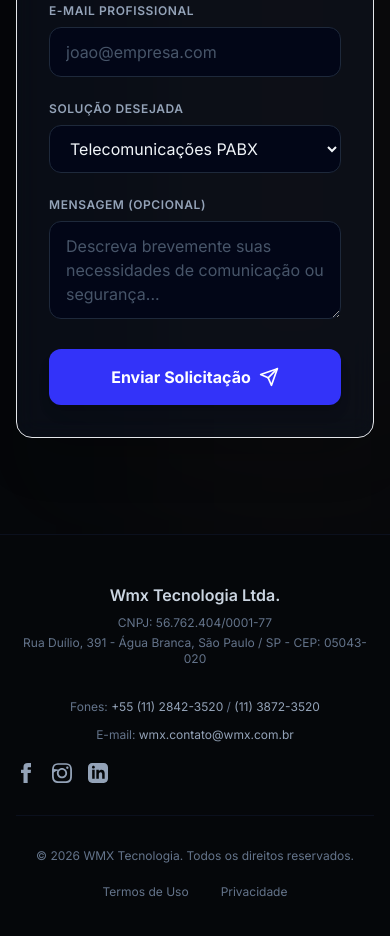
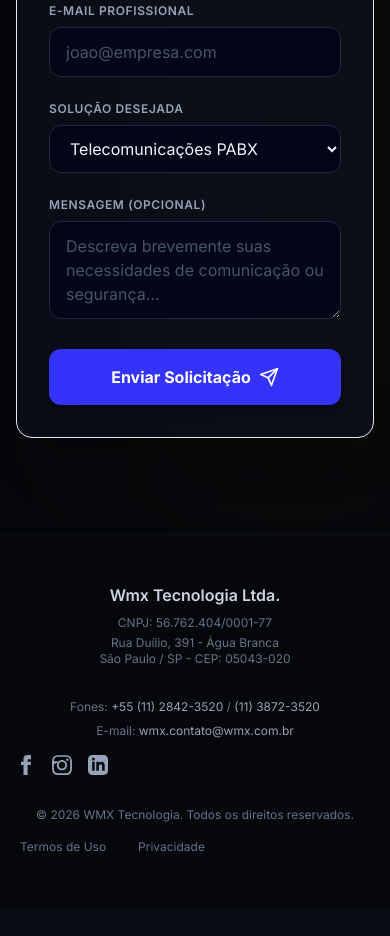
Before and after one commit to LukaasSantos/WMX, a plain HTML site: page index.html in a window 390 px wide. Shown: the part 5539-6475 px from the top of the page. After the commit the page ends 6446 px from the top, so only its background shows below. Drawn offline with nearby package versions, Linux system fonts and the light colour scheme.

```diff
--- a/index.html
+++ b/index.html
@@ -839,13 +839,17 @@
   <!-- Rodapé -->
   <footer class="bg-brand-darker py-12 border-t border-slate-900/60 text-slate-500">
     <div class="max-w-7xl mx-auto px-4 sm:px-6 lg:px-8">
-      <div class="grid grid-cols-1 md:grid-cols-2 gap-8 items-center text-center md:text-left border-b border-slate-900/60 pb-8 mb-8">
+      <div class="grid grid-cols-1 md:grid-cols-3 gap-8 items-start text-center md:text-left">
+        <!-- Coluna 1: Informações Corporativas -->
         <div>
           <h4 class="text-slate-300 font-semibold mb-2">Wmx Tecnologia Ltda.</h4>
           <p class="text-xs">CNPJ: 56.762.404/0001-77</p>
-          <p class="text-xs mt-1">Rua Duílio, 391 - Água Branca, São Paulo / SP - CEP: 05043-020</p>
+          <p class="text-xs mt-1">Rua Duílio, 391 - Água Branca</p>
+          <p class="text-xs">São Paulo / SP - CEP: 05043-020</p>
         </div>
-        <div class="flex flex-col md:items-end justify-center gap-3 text-xs">
+
+        <!-- Coluna 2: Contatos & Redes Sociais -->
+        <div class="flex flex-col md:items-center justify-center gap-2 text-xs">
           <p>Fones: <a href="tel:+551128423520" class="text-slate-400 hover:text-white transition-colors">+55 (11) 2842-3520</a> / <a href="tel:+551138723520" class="text-slate-400 hover:text-white transition-colors">(11) 3872-3520</a></p>
           <p>E-mail: <a href="mailto:wmx.contato@wmx.com.br" class="text-slate-400 hover:text-white transition-colors">wmx.contato@wmx.com.br</a></p>
 
@@ -862,14 +866,16 @@
             </a>
           </div>
         </div>
-      </div>
-      <div class="flex flex-col sm:flex-row items-center justify-between gap-4 text-center">
+
+        <!-- Coluna 3: Copyright e Termos -->
+        <div class="flex flex-col md:items-end justify-start gap-3 text-xs">
           <p class="text-xs">
             &copy; 2026 WMX Tecnologia. Todos os direitos reservados.
           </p>
           <div class="flex space-x-6 text-xs">
             <a href="#" class="hover:text-slate-300 transition-colors focus-ring p-1 rounded">Termos de Uso</a>
             <a href="#" class="hover:text-slate-300 transition-colors focus-ring p-1 rounded">Privacidade</a>
+          </div>
         </div>
       </div>
     </div>
```
Lines whose indentation alone changed are shown as unchanged.
